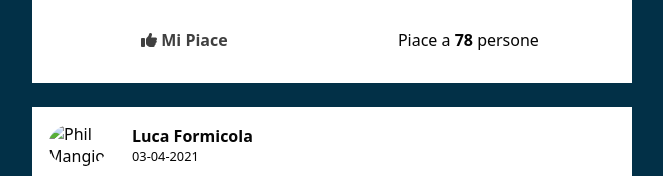
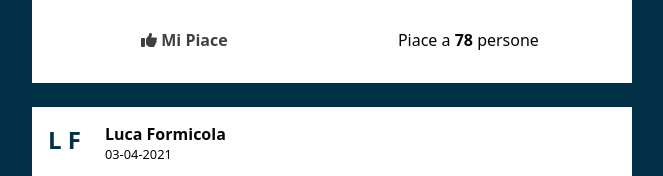
Before and after one commit to simoneditaranto/js-social-posts, a plain HTML site: page index.html in a window 1280 px wide. Shown: the part 1932-2108 px from the top of the page, without its empty margins (308-971 px from the left). Drawn offline with Linux system fonts and the light colour scheme.

Commit message:
bonus 2 completato, preventDefault() aggiunto

```diff
--- a/css/style.css
+++ b/css/style.css
@@ -85,6 +85,15 @@ h1 {
     text-transform: uppercase;
 }
 
+/* mia modifica */
+/* immagine di profilo con le iniziali del nome */
+.profile-pic-letters{
+    font-weight: bold;
+    color: #023047;
+    font-size: 1.5rem;
+    text-transform: uppercase;
+}
+
 .post__text {
     margin-bottom: 16px;
 }
--- a/js/main.js
+++ b/js/main.js
@@ -63,11 +63,8 @@ posts.forEach(currentElement => {
     // 2021-06-25 --> 25-06-2021
     // creo 3 stringhe che rappresentano rispettivamente giorno, mese, anno
     let day = currentElement.created.substring(8);
-    console.log("day", day);
     let month = currentElement.created.substring(5, 7);
-    console.log("month", month);
     let year = currentElement.created.substring(0, 4);
-    console.log("year", year);
 
     // modifico la nuova data direttamente nell'array "posts"
     currentElement.created = `${day}-${month}-${year}`;
@@ -80,14 +77,16 @@ posts.forEach(currentElement => {
 const containerElement = document.getElementById("container");
 
 // attraverso un ciclo forEach, per ogni elemento del mio array inserisco le informazioni nel DOM
-posts.forEach(currentElement => {
+posts.forEach((currentElement, index) => {
+
+    // <img class="profile-pic" src=${currentElement.author.image} alt="Phil Mangione"></img>
 
     containerElement.innerHTML += `
     <div class="post">
             <div class="post__header">
                 <div class="post-meta">
                     <div class="post-meta__icon">
-                        <img class="profile-pic" src=${currentElement.author.image} alt="Phil Mangione">
+
                     </div>
                     <div class="post-meta__data">
                         <div class="post-meta__author">${currentElement.author.name}</div>
@@ -115,6 +114,17 @@ posts.forEach(currentElement => {
         </div>
     `;
 
+    // elemento immagine di profilo
+    // se l'url dell'immagine di profilo è presente nel mio array "posts"
+    const iconsMediaList = document.querySelectorAll(".post-meta__icon")
+    if(currentElement.author.image != null) {
+        iconsMediaList[index].innerHTML = `<img class="profile-pic" src=${currentElement.author.image} alt="Phil Mangione"></img>`;
+    } else {
+        iconsMediaList[index].innerHTML = `<span class="profile-pic-letters">${startLettersName(currentElement.author.name)}</span>`
+    }
+
+
+
 });
 
 
@@ -128,7 +138,9 @@ const idPostsLikeArray = [];
 // per ogni tasto "mi piace"
 buttonLikesElement.forEach(function(currentButton, index) {
     // al click cambio il colore del tasto stesso e incremento il numero dei like di 1
-    currentButton.addEventListener("click", function() {
+    currentButton.addEventListener("click", function(event) {
+
+        event.preventDefault();
 
         // se non ho già cliccato prima
         if(!this.classList.contains("clicked")) {
@@ -146,9 +158,24 @@ buttonLikesElement.forEach(function(currentButton, index) {
 
             // aggiungo l'id del post di riferimento al mio array creato sopra
             idPostsLikeArray.push(posts[index].id);
-            console.log(idPostsLikeArray);
 
         }
 
     }
 )});
+
+
+// definisco la funzione che mi prende un nome e mi restituisce una stringa con le iniziali
+function startLettersName(userName) {
+
+    // stringa con le iniziali del nome di ritorno
+    let userStartName;
+
+    let firstNameLetter = userName.charAt(0);
+    let secondNameLetterIndex = userName.indexOf(' ');
+    let secondNameLetter = userName.charAt(secondNameLetterIndex + 1);
+
+    userStartName = `${firstNameLetter} ${secondNameLetter}`;
+
+    return userStartName;
+}
```
